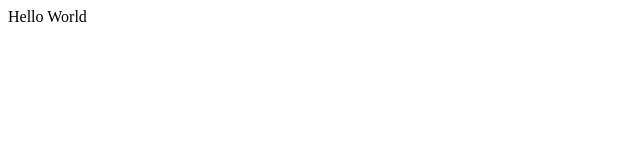
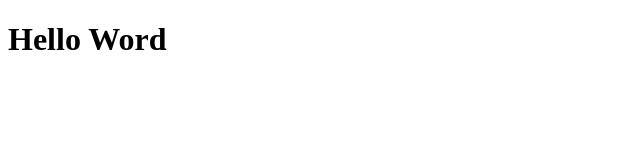
Before and after one commit to JamesDies5/jamesdies5.github.io, a plain HTML site: page index.html in a window 1280 px wide. Shown: the whole page, without its empty margins (0-640 px from the left). Drawn offline with Linux system fonts and the light colour scheme.

Commit message:
Added h1

```diff
--- a/index.html
+++ b/index.html
@@ -4,6 +4,6 @@
 	<title>Hello World</title>
 </head>
 <body>
-Hello World
+<h1>Hello Word</h1>
 </body>
 </html>
```
